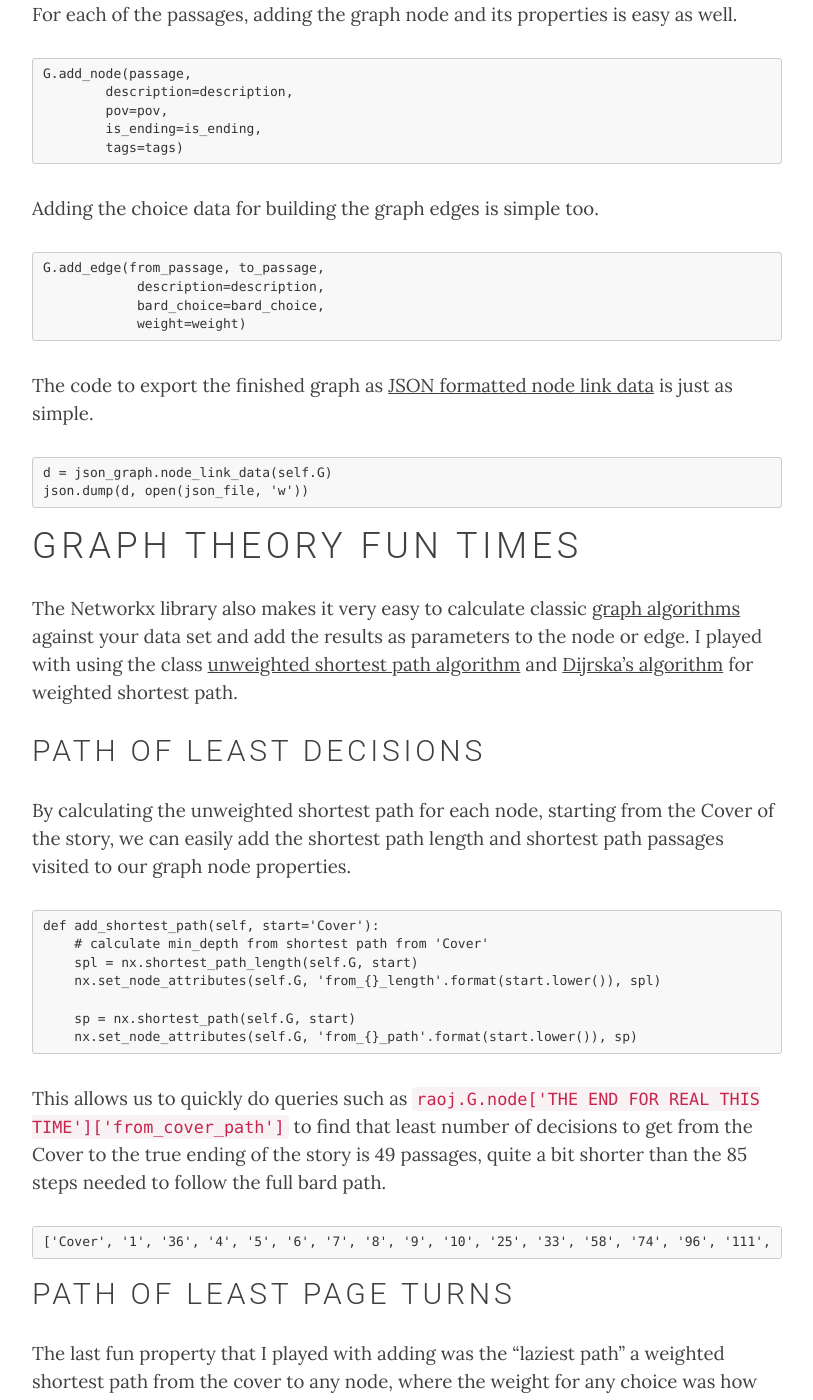
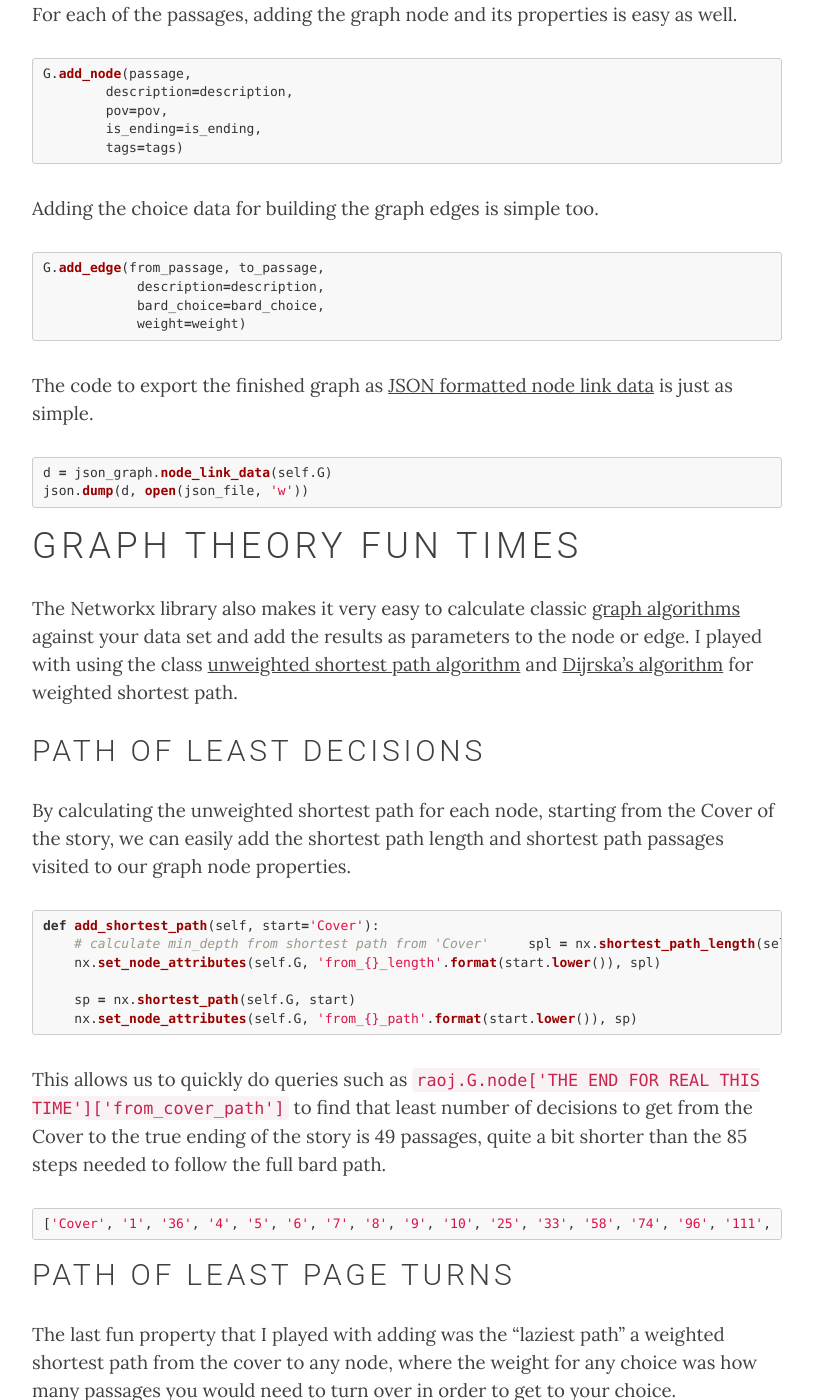
Before and after one commit to dvndrsn/dvndrsn.github.io, a Jekyll site: the page built from _posts/2016-07-24-graph-theory.markdown, in a window 1280 px wide and 1400 px high, scrolled down 1390 px. Shown: the whole window, without its empty margins (233-1046 px from the left). Built offline with Jekyll 4.4.1, drawn with Linux system fonts in a browser that asks for light colours; nearby versions of some CDN libraries; some of the changed text lies outside the part shown.

Commit message:
add syntax highlighting

````diff
--- a/_posts/2016-07-23-sheets-formulas.markdown
+++ b/_posts/2016-07-23-sheets-formulas.markdown
@@ -8,7 +8,7 @@
 project:  "Romeo and/or Juliet and/or Graph Theory"
 ---
 
-This is the second part of a series of psots about some of the technical details about how I put together [a visualization of passages and choices][vis] in [Ryan North][ryno]'s excellent choosable path adventure, [Romeo and/or Juliet][roaj]. Here, we talk about designing the schema for the directed graph, gathering data, and some Sheets formulas use to help automate some mundane tasks.
+This is the second part of a series of psots about some of the technical details about how I put together [a visualization of passages and choices][vis] in [Ryan North][ryno]'s excellent choosable path adventure, [Romeo and/or Juliet][raoj]. Here, we talk about designing the schema for the directed graph, gathering data, and some Sheets formulas use to help automate some mundane tasks.
 
 [vis]: /projects/raoj-graph/
 [ryno]: https://twitter.com/ryanqnorth
--- a/_posts/2016-07-24-graph-theory.markdown
+++ b/_posts/2016-07-24-graph-theory.markdown
@@ -37,13 +37,13 @@
 
 [digraph]:https://en.wikipedia.org/wiki/Directed_graph
 
-```
+```python
 G = nx.DiGraph()
 ```
 
 For each of the passages, adding the graph node and its properties is easy as well.
 
-```
+```python
 G.add_node(passage,
         description=description,
         pov=pov,
@@ -53,7 +53,7 @@
 
 Adding the choice data for building the graph edges is simple too.
 
-```
+```python
 G.add_edge(from_passage, to_passage,
             description=description,
             bard_choice=bard_choice,
@@ -64,7 +64,7 @@
 
 [node-link]: https://networkx.github.io/documentation/networkx-1.10/reference/readwrite.json_graph.html
 
-```
+```python
 d = json_graph.node_link_data(self.G)
 json.dump(d, open(json_file, 'w'))
 ```
@@ -81,7 +81,7 @@
 
 By calculating the unweighted shortest path for each node, starting from the Cover of the story, we can easily add the shortest path length and shortest path passages visited to our graph node properties.
 
-```
+```python
 def add_shortest_path(self, start='Cover'):
     # calculate min_depth from shortest path from 'Cover'
     spl = nx.shortest_path_length(self.G, start)
@@ -93,7 +93,7 @@
 
 This allows us to quickly do queries such as `raoj.G.node['THE END FOR REAL THIS TIME']['from_cover_path']` to find that least number of decisions to get from the Cover to the true ending of the story is 49 passages, quite a bit shorter than the 85 steps needed to follow the full bard path.
 
-```
+```python
 ['Cover', '1', '36', '4', '5', '6', '7', '8', '9', '10', '25', '33', '58', '74', '96', '111', '120', '148', '167', '110', '142', '170', '158', '178', '149', '156', '199', '193', '216', '209', '191', '201', '189', '210', '221', '229', '258', '358', '365', '292', '332', '314', '329', '347', '355', '381', '425', '414', '434', '461', 'THE END FOR REAL THIS TIME']
 ```
 
@@ -103,7 +103,7 @@
 
 We define the weight before adding the edge (choice) data.
 
-```
+```python
 try:
     weight = abs(int(from_passage) - int(to_passage))
 except:
@@ -112,13 +112,13 @@
 
 Adding the shortest weighted path is basically the same as the previous code but we are using Dijkstra's algorithm instead the unweighted shortest path.
 
-```
+```python
   spl = nx.dijkstra_path(self.G, start, end)
 ```
 
 We can query our results in the same manner as we saw earlier. This path is a little bit longer than our shortest path with 51 passages read, but with 888 passages turned over it is considerably more lazy than the 1010 passages turned over in the unweighted shortest path.
 
-```
+```python
 ['Cover', '1', '36', '4', '5', '6', '7', '8', '9', '10', '25', '33', '58', '74', '96', '111', '120', '154', '144', '159', '139', '163', '122', '169', '143', '160', '172', '184', '193', '216', '209', '191', '201', '189', '210', '221', '229', '245', '268', '281', '311', '292', '332', '314', '329', '347', '355', '381', '425', '414', '434', '461', 'THE END FOR REAL THIS TIME']
 ```
 
````
Also changed, not shown: _posts/2016-07-28-data-vis.markdown (+5 -5 lines).
